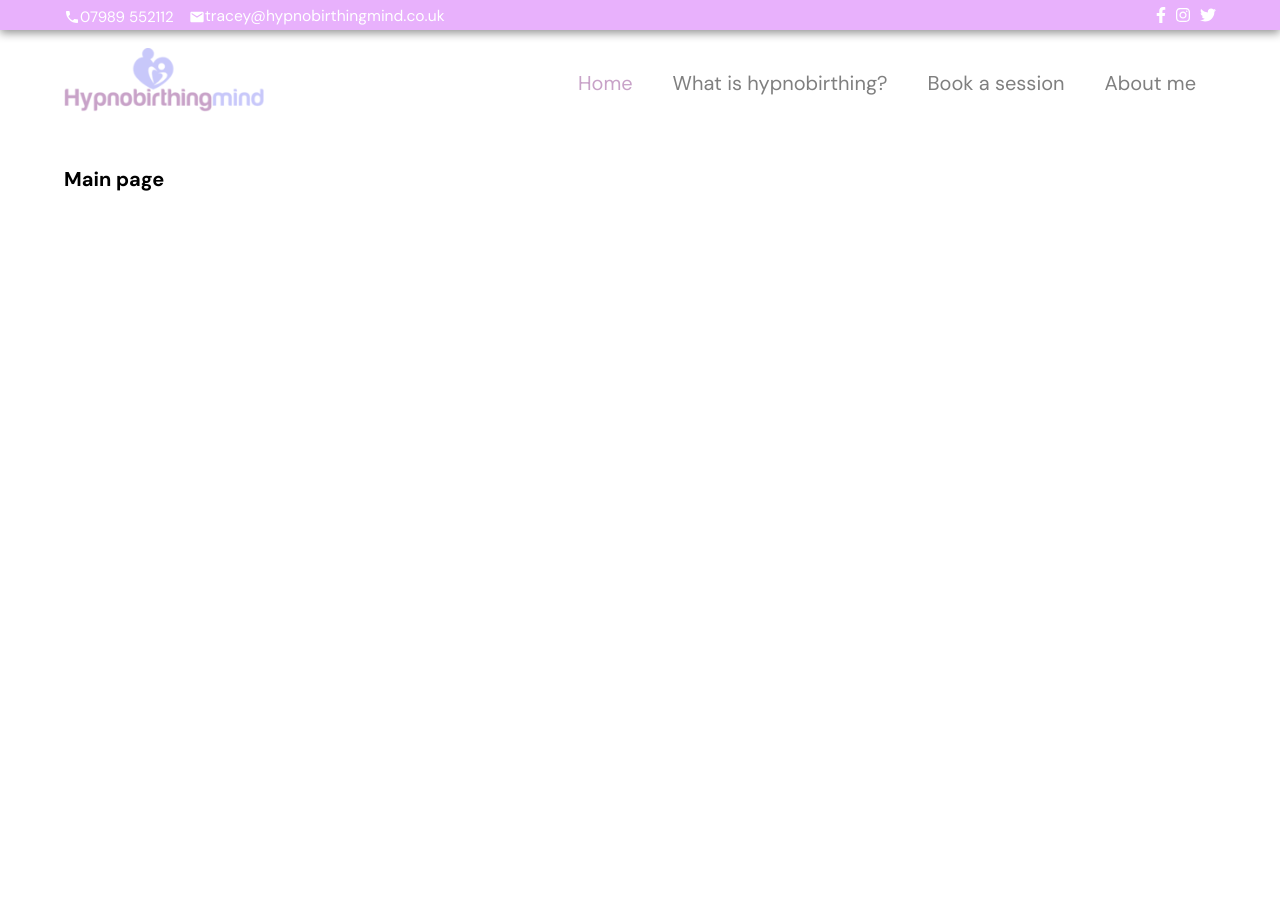
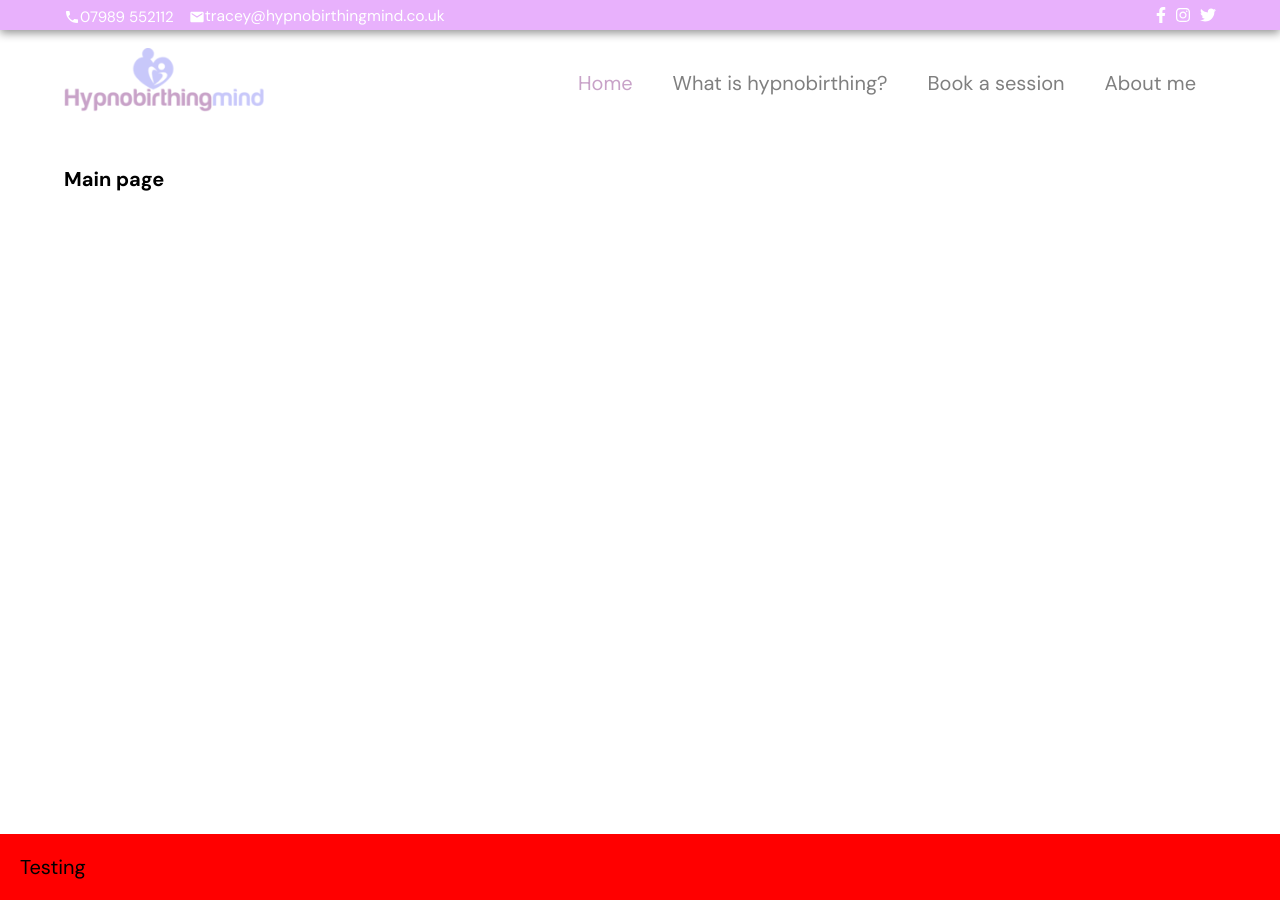
Before and after one commit to nievadev/hipno-birthing, a Jekyll site: the page built from index.html, in a window 1280 px wide. Built offline with Jekyll 4.4.1, drawn with Linux system fonts in a browser that asks for light colours; Markdown is read by kramdown in place of the engine named in the settings.

Commit message:
Made prototype of footer and implemented css grids

```diff
--- /dev/null
+++ b/_includes/footer.html
@@ -0,0 +1,3 @@
+<footer>
+    Testing
+</footer>
--- /dev/null
+++ b/_includes/header.html
@@ -0,0 +1,102 @@
+<header id="myHeader">
+    <div class="top-header">
+        <div class="container-topHeader container">
+            <div class="container-whole-info">
+                <div class="container-info">
+                    <div class="phone">
+                        <img class="phone-icon" src="{{ site.baseurl }}/resources/svg/phone.svg" alt="Phone icon">
+                        <span class="phone-info">07989 552112</span>
+                    </div>
+
+                    <div class="email">
+                        <a href="mailto:tracey@hypnobirthingmind.co.uk">
+                            <img class="email-icon" src="{{ site.baseurl }}/resources/svg/email.svg" alt="Email icon">
+                        </a>
+                        <a href="mailto:tracey@hypnobirthingmind.co.uk" class="email-info">tracey@hypnobirthingmind.co.uk</a>
+                    </div>
+                </div>
+
+                <div class="container-icons">
+                    <a href="https://www.facebook.com/Hypnobirthingmind/" target="_blank">
+                        <img class="fb" src="{{ site.baseurl }}/resources/svg/fb.svg" alt="Facebook icon">
+                        <!-- Icon grabbed from font awesome -->
+                    </a>
+
+                    <a href="https://www.instagram.com/hypnobirthingmind/" target="_blank">
+                        <img class="ig" src="{{ site.baseurl }}/resources/svg/ig.svg" alt="Instagram icon">
+                        <!-- Icon grabbed from font awesome -->
+                    </a>
+
+                    <a href="#" target="_blank">
+                        <img class="tw" src="{{ site.baseurl }}/resources/svg/tw.svg" alt="Twitter icon">
+                        <!-- Icon grabbed from font awesome -->
+                    </a>
+                </div>
+            </div>
+            <!-- Button in mobile -->
+            <span onclick="actionNav(true)" id="myMobileButton" class="mobile-btn">
+                <img id="myMenuMobileButton" class="mobile-btn-icon" src="{{ site.baseurl }}/resources/svg/open_mobile.svg" alt="Open mobile icon">
+                <img id="myMenuMobileCloseButton" class="mobile-btn-icon" src="{{ site.baseurl }}/resources/svg/close_mobile.svg" alt="Close mobile icon">
+            </span>
+        </div>
+    </div>
+
+    <div class="main-header container">
+        <div class="logo">
+            <a href="#">
+                <img src="{{ site.baseurl }}/resources/img/logo230x230.png" alt="Hypnobirthing logo">
+            </a>
+        </div>
+        <nav>
+            <!-- Button in tablet -->
+            <span onclick="actionNav()" class="menu-btn">
+                <img class="menu-open-icon" src="{{ site.baseurl }}/resources/svg/open.svg" alt="Open icon">
+                <span class="menu">Menu</span>
+            </span>
+            <ul>
+                <li><a class="
+                    {% if page.url == '/' %}
+                        picked-option
+                    {% endif %}
+                " href="{{ site.baseurl }}/index.html">Home</a></li>
+                <li><a href="#">What is hypnobirthing?</a>
+                    <ul>
+                        <li><a href="#">Benefits</a></li>
+                        <li><a href="#">Frequently Asked Questions</a></li>
+                        <li><a class="
+                            {% if page.url == '/terms-of-service/' %}
+                                picked-option
+                            {% endif %}
+                        " href="{{ site.baseurl }}/terms-of-service/">Terms of service</a></li>
+                    </ul>
+                </li>
+                <li><a href="#">Book a session</a></li>
+                <li><a href="#">About me</a></li>
+            </ul>
+        </nav>
+    </div>
+</header>
+
+<ul id="mySidenav" class="sidenav">
+    <span onclick="actionNav()" id="myMenuCloseButton">
+        <svg xmlns="http://www.w3.org/2000/svg" height="30px" viewBox="0 0 24 24">
+            <path fill="currentColor" d="M19 6.41L17.59 5 12 10.59 6.41 5 5 6.41 10.59 12 5 17.59 6.41 19 12 13.41 17.59 19 19 17.59 13.41 12z"/>
+            <path d="M0 0h24v24H0z" fill="none"/>
+        </svg>
+    </span>
+    <li><a href="#">Home</a></li>
+    <li>
+        <span class="dropdown-btn" onclick="actionDropdown()">
+            Hypnobirthing
+            <img id="myCollapseIcon" class="collapse-icon" src="{{ site.baseurl }}/resources/svg/down.svg" alt="Collapse icon">
+        </span>
+        <ul class="dropdown-list" id="myDropdownList">
+            <li><a href="#">What is hypnobirthing?</a></li>
+            <li><a href="#">Benefits</a></li>
+            <li><a href="#">Frequently Asked Questions</a></li>
+            <li><a href="{{ site.baseurl }}/terms-of-service/">Terms of service</a></li>
+        </ul>
+    </li>
+    <li><a href="#">Book a session</a></li>
+    <li><a href="#">About me</a></li>
+</ul>
--- a/_layouts/default.html
+++ b/_layouts/default.html
@@ -4,110 +4,11 @@
     {% include head.html %}
 </head>
 <body>
-    <header id="myHeader">
-        <div class="top-header">
-            <div class="container-topHeader container">
-                <div class="container-whole-info">
-                    <div class="container-info">
-                        <div class="phone">
-                            <img class="phone-icon" src="{{ site.baseurl }}/resources/svg/phone.svg" alt="Phone icon">
-                            <span class="phone-info">07989 552112</span>
-                        </div>
-
-                        <div class="email">
-                            <a href="mailto:tracey@hypnobirthingmind.co.uk">
-                                <img class="email-icon" src="{{ site.baseurl }}/resources/svg/email.svg" alt="Email icon">
-                            </a>
-                            <a href="mailto:tracey@hypnobirthingmind.co.uk" class="email-info">tracey@hypnobirthingmind.co.uk</a>
-                        </div>
-                    </div>
-
-                    <div class="container-icons">
-                        <a href="https://www.facebook.com/Hypnobirthingmind/" target="_blank">
-                            <img class="fb" src="{{ site.baseurl }}/resources/svg/fb.svg" alt="Facebook icon">
-                            <!-- Icon grabbed from font awesome -->
-                        </a>
-
-                        <a href="https://www.instagram.com/hypnobirthingmind/" target="_blank">
-                            <img class="ig" src="{{ site.baseurl }}/resources/svg/ig.svg" alt="Instagram icon">
-                            <!-- Icon grabbed from font awesome -->
-                        </a>
-
-                        <a href="#" target="_blank">
-                            <img class="tw" src="{{ site.baseurl }}/resources/svg/tw.svg" alt="Twitter icon">
-                            <!-- Icon grabbed from font awesome -->
-                        </a>
-                    </div>
-                </div>
-                <!-- Button in mobile -->
-                <span onclick="actionNav(true)" id="myMobileButton" class="mobile-btn">
-                    <img id="myMenuMobileButton" class="mobile-btn-icon" src="{{ site.baseurl }}/resources/svg/open_mobile.svg" alt="Open mobile icon">
-                    <img id="myMenuMobileCloseButton" class="mobile-btn-icon" src="{{ site.baseurl }}/resources/svg/close_mobile.svg" alt="Close mobile icon">
-                </span>
-            </div>
-        </div>
-
-        <div class="main-header container">
-            <div class="logo">
-                <a href="#">
-                    <img src="{{ site.baseurl }}/resources/img/logo230x230.png" alt="Hypnobirthing logo">
-                </a>
-            </div>
-            <nav>
-                <!-- Button in tablet -->
-                <span onclick="actionNav()" class="menu-btn">
-                    <img class="menu-open-icon" src="{{ site.baseurl }}/resources/svg/open.svg" alt="Open icon">
-                    <span class="menu">Menu</span>
-                </span>
-                <ul>
-                    <li><a class="
-                        {% if page.url == '/' %}
-                            picked-option
-                        {% endif %}
-                    " href="{{ site.baseurl }}/index.html">Home</a></li>
-                    <li><a href="#">What is hypnobirthing?</a>
-                        <ul>
-                            <li><a href="#">Benefits</a></li>
-                            <li><a href="#">Frequently Asked Questions</a></li>
-                            <li><a class="
-                                {% if page.url == '/terms-of-service/' %}
-                                    picked-option
-                                {% endif %}
-                            " href="{{ site.baseurl }}/terms-of-service/">Terms of service</a></li>
-                        </ul>
-                    </li>
-                    <li><a href="#">Book a session</a></li>
-                    <li><a href="#">About me</a></li>
-                </ul>
-            </nav>
-        </div>
-    </header>
-
-    <ul id="mySidenav" class="sidenav">
-        <span onclick="actionNav()" id="myMenuCloseButton">
-            <svg xmlns="http://www.w3.org/2000/svg" height="30px" viewBox="0 0 24 24">
-                <path fill="currentColor" d="M19 6.41L17.59 5 12 10.59 6.41 5 5 6.41 10.59 12 5 17.59 6.41 19 12 13.41 17.59 19 19 17.59 13.41 12z"/>
-                <path d="M0 0h24v24H0z" fill="none"/>
-            </svg>
-        </span>
-        <li><a href="#">Home</a></li>
-        <li>
-            <span class="dropdown-btn" onclick="actionDropdown()">
-                Hypnobirthing
-                <img id="myCollapseIcon" class="collapse-icon" src="{{ site.baseurl }}/resources/svg/down.svg" alt="Collapse icon">
-            </span>
-            <ul class="dropdown-list" id="myDropdownList">
-                <li><a href="#">What is hypnobirthing?</a></li>
-                <li><a href="#">Benefits</a></li>
-                <li><a href="#">Frequently Asked Questions</a></li>
-                <li><a href="{{ site.baseurl }}/terms-of-service/">Terms of service</a></li>
-            </ul>
-        </li>
-        <li><a href="#">Book a session</a></li>
-        <li><a href="#">About me</a></li>
-    </ul>
+    {% include header.html %}
 
     {{content}}
+
+    {% include footer.html %}
 
     <script src="{{ site.baseurl }}/resources/js/main.js"></script>
 </body>
--- a/index.html
+++ b/index.html
@@ -2,6 +2,6 @@
 layout: default
 ---
 
-<div class="container">
+<main class="container">
     <strong>Main page</strong>
-</div>
+</main>
--- /dev/null
+++ b/resources/css/footer.scss
@@ -0,0 +1,4 @@
+footer {
+    background-color: red;
+    padding: 1em;
+}
--- a/resources/css/styles.css
+++ b/resources/css/styles.css
@@ -1,3 +1,7 @@
+html, body {
+  width: 100%;
+  height: 100%; }
+
 html {
   background-color: #ffffff;
   color: #000000;
@@ -7,7 +11,20 @@ html {
   text-rendering: optimizeLegibility; }
 
 body {
-  margin: 0; }
+  margin: 0;
+  display: grid;
+  grid-template-columns: 100%;
+  grid-template-rows: auto 1fr auto;
+  grid-template-areas: "header" "main" "footer"; }
+
+header {
+  grid-area: header; }
+
+main {
+  grid-area: main; }
+
+footer {
+  grid-area: footer; }
 
 a {
   text-decoration: none;
@@ -262,4 +279,8 @@ svg {
   cursor: pointer;
   color: #c8a2c8; }
 
+footer {
+  background-color: red;
+  padding: 1em; }
+
 /*# sourceMappingURL=styles.css.map */
```
Also changed, not shown: resources/css/main.scss (+25 -0 lines), 7 other files.
